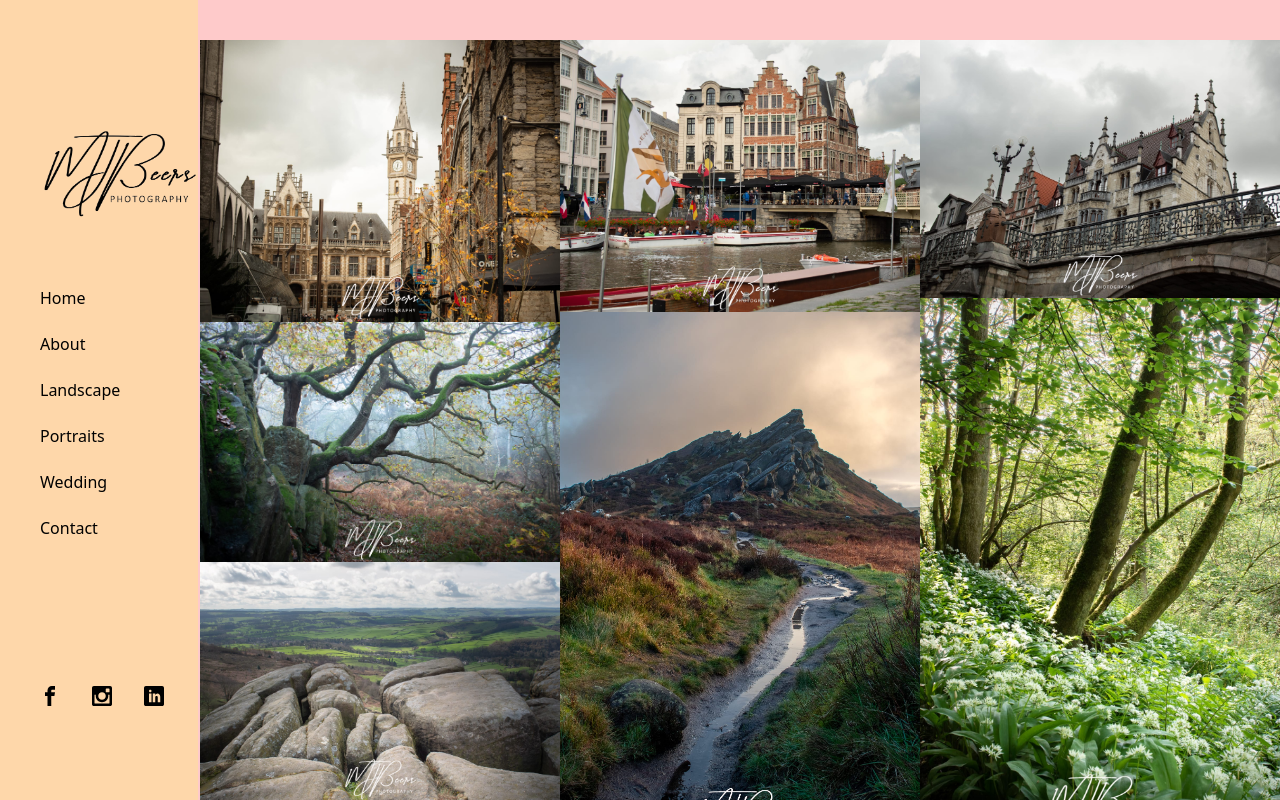
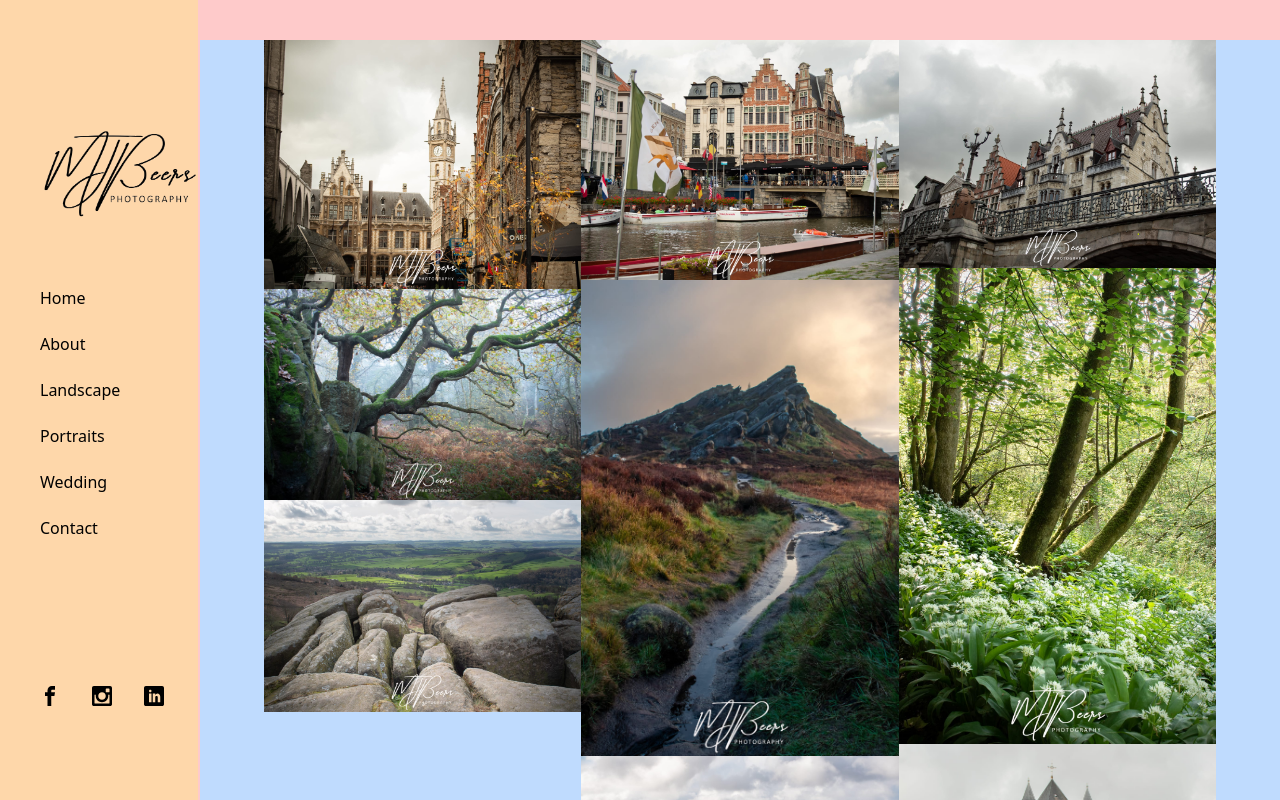
Before and after one commit to acz1992/mjbeers_photography, a React (Vite) app: page /landscape in a window 1280 px wide. Shown: the top 800 px of the page. Built offline with nearby package versions, Linux system fonts and the light colour scheme.

Commit message:
Add Padding to PhotoGAllery component

```diff
--- a/src/components/PhotoGallery.tsx
+++ b/src/components/PhotoGallery.tsx
@@ -34,7 +34,10 @@ const PhotoGallery: React.FC<PhotoGalleryProps> = ({ category }) => {
 	images = shuffleArray(images);
 
 	return (
-		<ResponsiveMasonry columnsCountBreakPoints={{ 350: 1, 750: 2, 900: 3 }}>
+		<div className="px-6 laptop:px-16">
+			<ResponsiveMasonry
+				columnsCountBreakPoints={{ 350: 1, 750: 2, 900: 3 }}
+			>
 				<Masonry>
 					{images.map((image, i) => (
 						<img
@@ -46,6 +49,7 @@ const PhotoGallery: React.FC<PhotoGalleryProps> = ({ category }) => {
 					))}
 				</Masonry>
 			</ResponsiveMasonry>
+		</div>
 	);
 };
 
```
Lines whose indentation alone changed are shown as unchanged.
